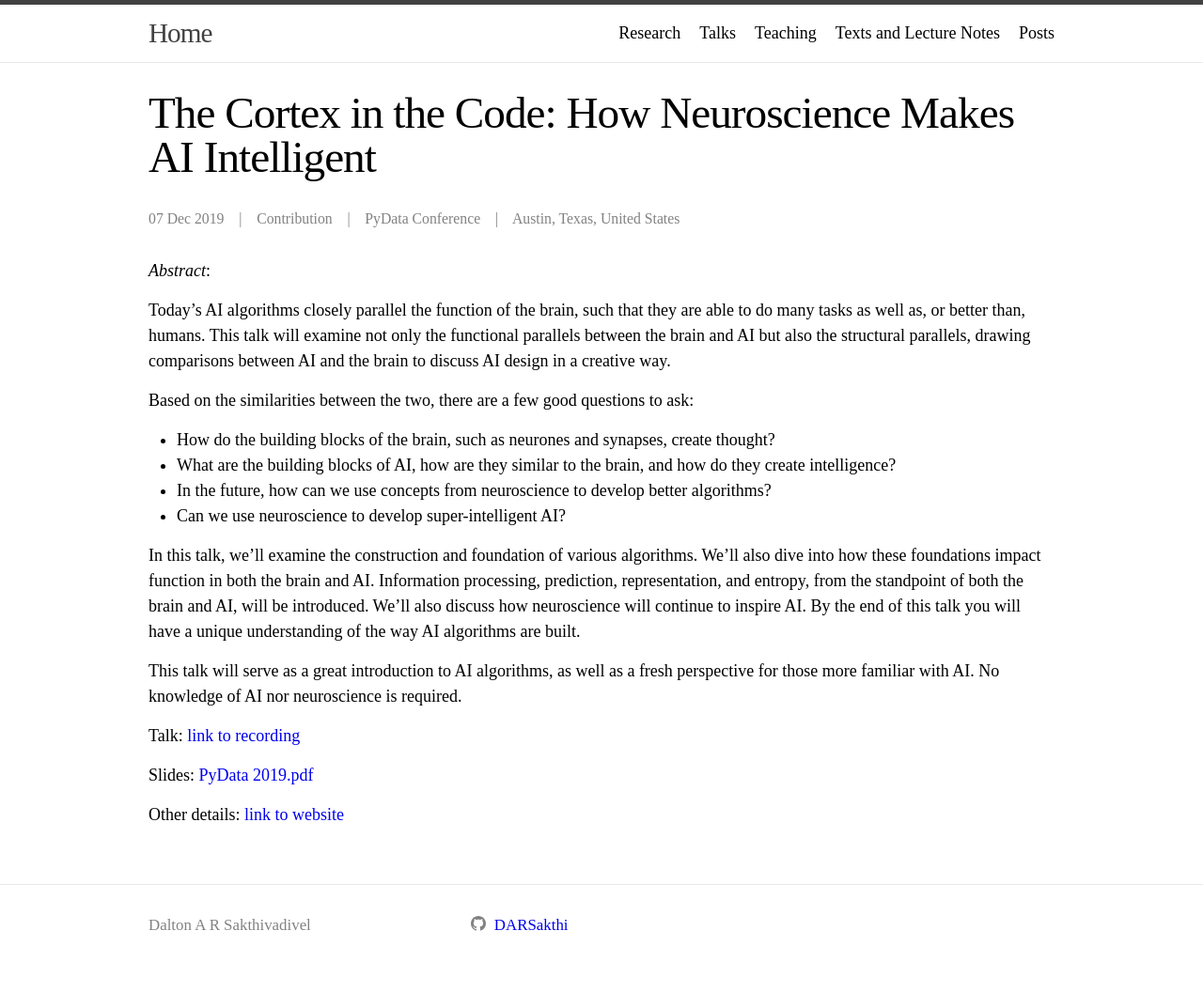
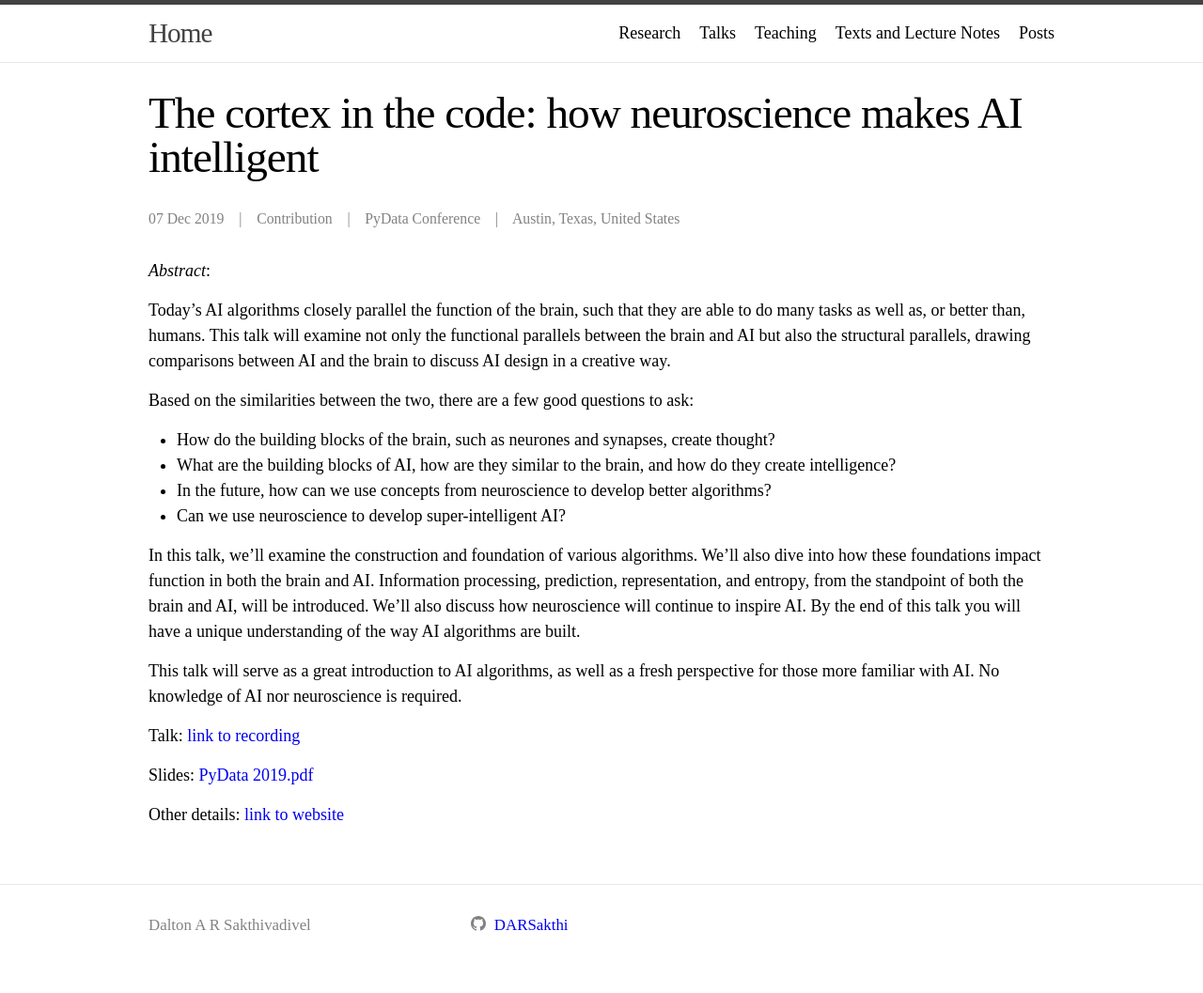
Before and after one commit to DARSakthi/DARSakthi.github.io, a Jekyll site: the page built from _talks/pydata-19.markdown, in a window 1280 px wide. Shown: the whole page at 94% size. Built offline with Jekyll 4.4.1, drawn with Linux system fonts in a browser that asks for light colours.

Commit message:
Sent case

```diff
--- a/_talks/pydata-19.markdown
+++ b/_talks/pydata-19.markdown
@@ -1,5 +1,5 @@
 ---
-title: "The Cortex in the Code: How Neuroscience Makes AI Intelligent"
+title: "The cortex in the code: how neuroscience makes AI intelligent"
 collection: talks
 type: "Contribution"
 layout: talks
```
